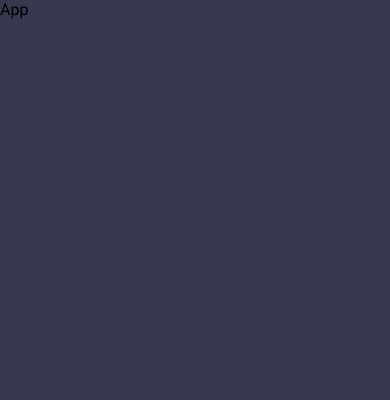
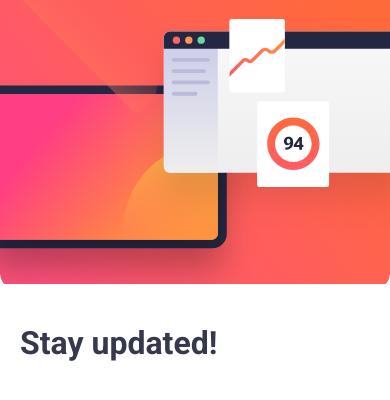
Before and after one commit to JuanBlancodev/newsletter-sign-up-form, a React (Vite) app: page / in a window 390 px wide. Shown: the top 400 px of the page. Built offline with nearby package versions, Linux system fonts and the light colour scheme.

Commit message:
container & ilustration added for mobile

```diff
--- a/src/components/App.jsx
+++ b/src/components/App.jsx
@@ -1,6 +1,24 @@
+import styled from 'styled-components'
+import Ilustration from './Ilustration'
+import Header from './Header'
+
+const Wrapper = styled.div`
+  background-color: var(--color-white);
+  height: 100vh;
+`
+
+const Content = styled.main`
+  padding: 40px 20px;
+`
+
 const App = () => {
   return (
-    <div>App</div>
+    <Wrapper>
+      <Ilustration />
+      <Content>
+        <Header />
+      </Content>
+    </Wrapper>
   )
 }
 
--- /dev/null
+++ b/src/components/Header.jsx
@@ -0,0 +1,19 @@
+import styled from 'styled-components'
+
+const Container = styled.header`
+
+`
+
+const H1 = styled.h1`
+
+`
+
+const Header = () => {
+  return (
+    <Container>
+      <H1 className='color-charcoal-grey'>Stay updated!</H1>
+    </Container>
+  )
+}
+
+export default Header
--- /dev/null
+++ b/src/components/Ilustration.jsx
@@ -0,0 +1,24 @@
+import styled from 'styled-components'
+import ilustrationMobile from '../assets/illustration-sign-up-mobile.svg'
+
+const Container = styled.section`
+  width: 100%;
+  height: 284px;
+  overflow: hidden;
+`
+
+const Img = styled.img`
+  width: 100%;
+  height: 100%;
+  object-fit: cover;
+`
+
+const Ilustration = () => {
+  return (
+    <Container>
+      <Img src={ilustrationMobile} />
+    </Container>
+  )
+}
+
+export default Ilustration
--- a/src/css/index.css
+++ b/src/css/index.css
@@ -46,6 +46,10 @@ p{
   color: var(--color-primary);
 }
 
+.color-dark-slate-grey{
+  color: var(--color-dark-slate-grey);
+}
+
 .color-charcoal-grey{
   color: var(--color-charcoal-grey);
 }
```
